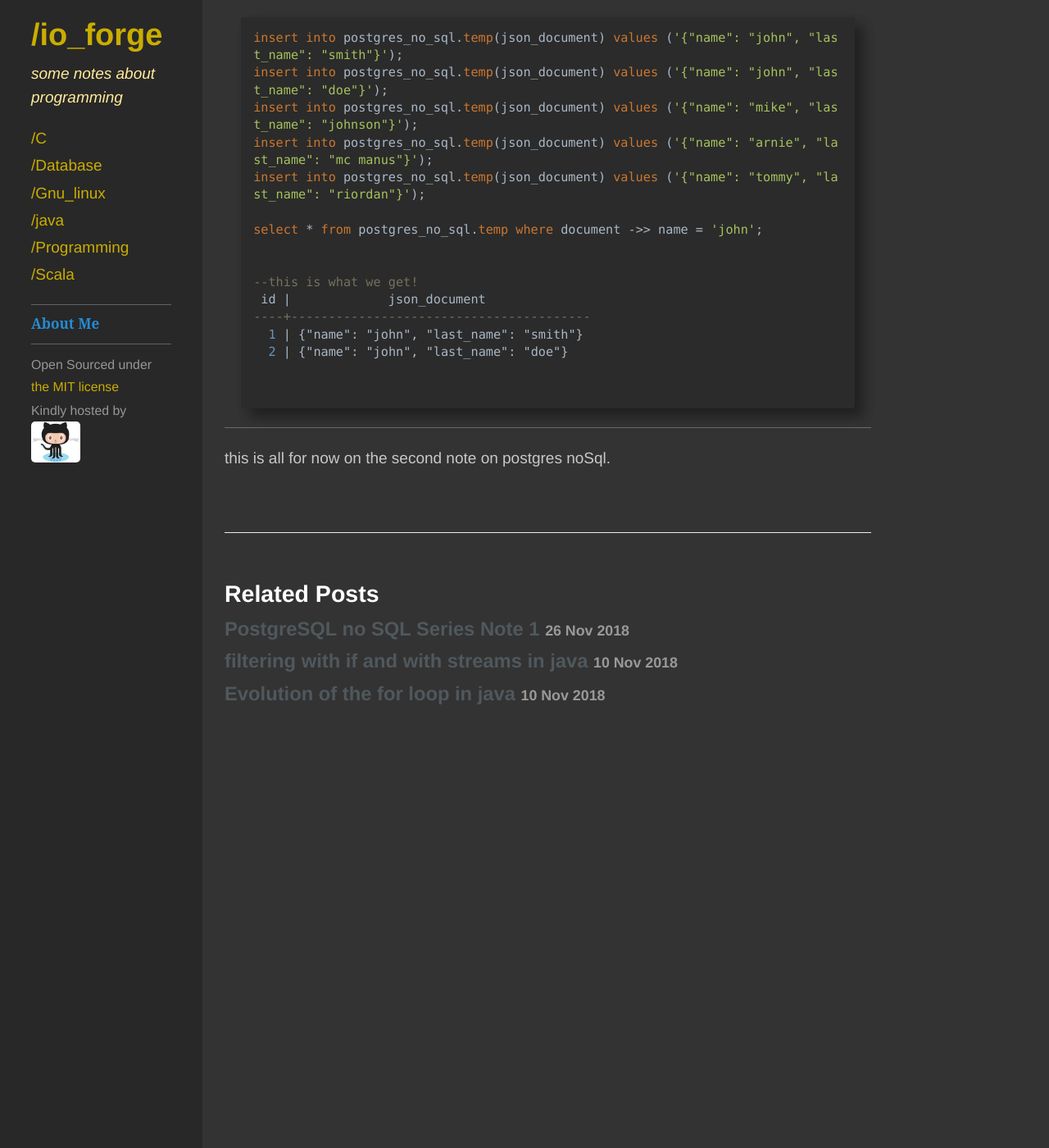
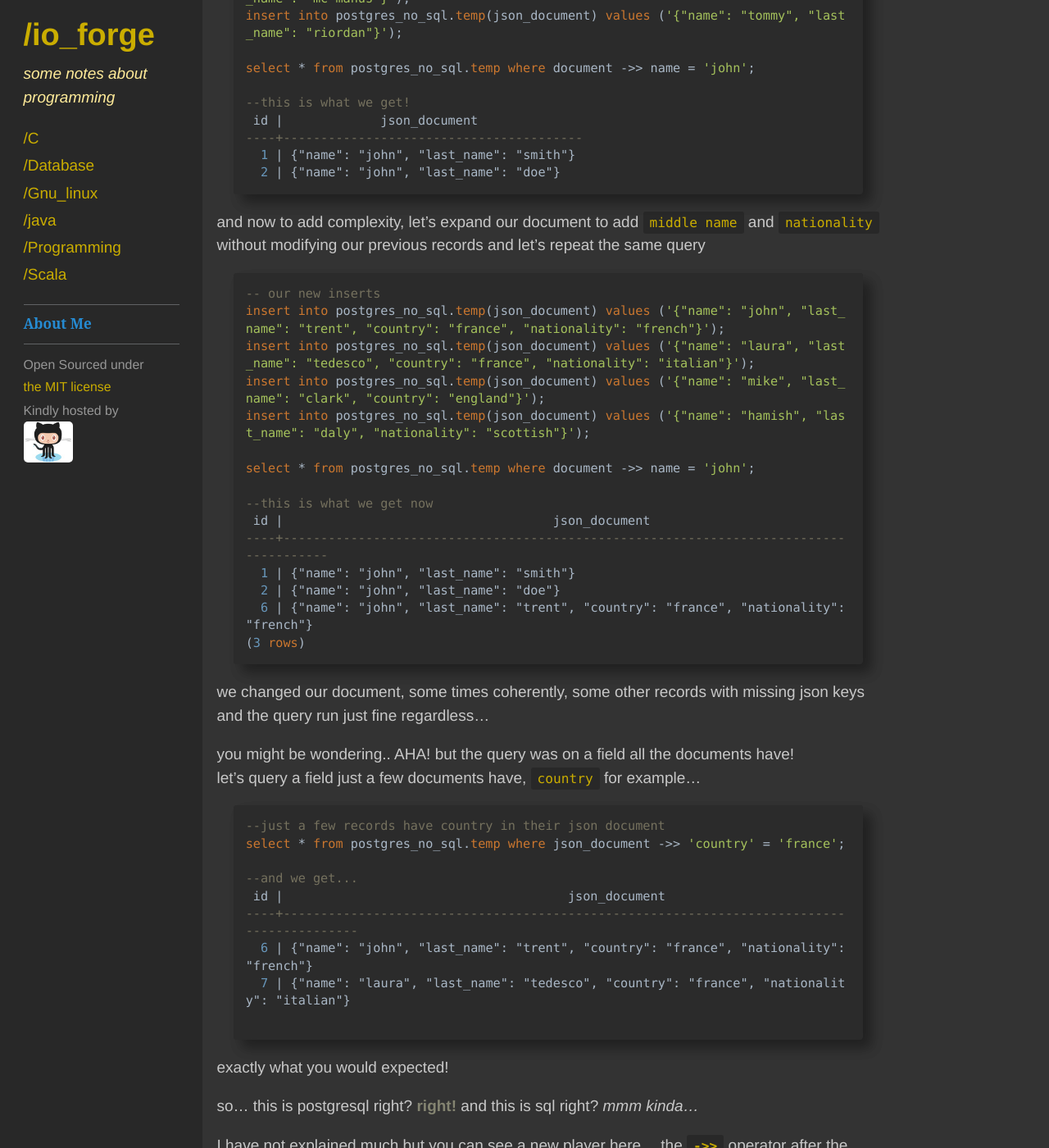
Before and after one commit to JohnnyXavier/johnnyxavier.github.io, a Jekyll site: the page built from _posts/2018-11-30-postgres-nosql-2.md, in a window 1280 px wide and 1400 px high, scrolled down 5652 px. Shown: the whole window at 82% size. Built offline with Jekyll 4.4.1, drawn with Linux system fonts in a browser that asks for light colours; comment, search, counter and statistics services are not loaded; before the commit the page ends 6653 px from its top, so only the background shows below that; some of the changed text lies outside the part shown.

Commit message:
new theme

````diff
--- a/_posts/2018-11-30-postgres-nosql-2.md
+++ b/_posts/2018-11-30-postgres-nosql-2.md
@@ -168,7 +165,7 @@ sql> insert into postgres_no_sql.temp(json_document)
      values ('{"name": "john", "last_name": "smith"}')
 [2018-12-01 21:29:04] 1 row affected in 10 ms --SUCCESS!
 
---insert an invalid json {"name": "john", "last_name": "smith}
+--insert an invalid json {"name": "john", "last_name": "smith} -> forgot to close the double quote after smith
 sql> insert into postgres_no_sql.temp(json_document)
      values ('{"name": "john", "last_name": "smith}')
 [2018-12-01 21:29:24] [22P02] ERROR: invalid input syntax for type json
@@ -177,7 +174,7 @@ sql> insert into postgres_no_sql.temp(json_document)
 [2018-12-01 21:29:24] Where: JSON data, line 1: {"name": "john", "last_name": "smith}
 ```
 
-so, this is not just characters for the database, it is a string with meaning that needs to make sense. Let's inser a few more records in our temporary table and try to query something inside that json field.
+so, this is not just characters for the database now, it is a string with meaning that needs to make sense. Let's insert a few more records in our temporary table and try to query something inside that json field.
 
 ```sql
 insert into postgres_no_sql.temp(json_document) values ('{"name": "john", "last_name": "smith"}');
@@ -188,18 +185,56 @@ insert into postgres_no_sql.temp(json_document) values ('{"name": "tommy", "last
 
 select * from postgres_no_sql.temp where document ->> name = 'john';
 
-
 --this is what we get!
  id |             json_document
 ----+----------------------------------------
   1 | {"name": "john", "last_name": "smith"}
   2 | {"name": "john", "last_name": "doe"}
+```
+and now to add complexity, let's expand our document to add `middle name` and `nationality` without modifying our previous records and let's repeat the same query
+```sql
+-- our new inserts
+insert into postgres_no_sql.temp(json_document) values ('{"name": "john", "last_name": "trent", "country": "france", "nationality": "french"}');
+insert into postgres_no_sql.temp(json_document) values ('{"name": "laura", "last_name": "tedesco", "country": "france", "nationality": "italian"}');
+insert into postgres_no_sql.temp(json_document) values ('{"name": "mike", "last_name": "clark", "country": "england"}');
+insert into postgres_no_sql.temp(json_document) values ('{"name": "hamish", "last_name": "daly", "nationality": "scottish"}');
 
+select * from postgres_no_sql.temp where document ->> name = 'john';
+
+--this is what we get now
+ id |                                    json_document
+----+--------------------------------------------------------------------------------------
+  1 | {"name": "john", "last_name": "smith"}
+  2 | {"name": "john", "last_name": "doe"}
+  6 | {"name": "john", "last_name": "trent", "country": "france", "nationality": "french"}
+(3 rows)
+```
+
+we changed our document, some times coherently, some other records with missing json keys and the query run just fine regardless...
+
+you might be wondering.. AHA! but the query was on a field all the documents have!<br>
+let's query a field just a few documents have, `country` for example...
+```sql
+--just a few records have country in their json document
+select * from postgres_no_sql.temp where json_document ->> 'country' = 'france';
+
+--and we get...
+ id |                                      json_document
+----+------------------------------------------------------------------------------------------
+  6 | {"name": "john", "last_name": "trent", "country": "france", "nationality": "french"}
+  7 | {"name": "laura", "last_name": "tedesco", "country": "france", "nationality": "italian"}
 
 ```
+exactly what you would expected!
 
+so... this is postgresql right? **right!**
+and this is sql right? *mmm kinda...*
 
+I have not explained much but you can see a new player here... the **`->>`** operator after the `where` clause.
 
+well... this was just getting our feet wet on a tiny toy example for a toy query about the features of `PostgreSQL` as a document store database...
+
+on the next notes of the series we will start answering the many question on how to use this new `json` and `jsonb` fields. How to merge add delete combine data to and from these documents, how to optimize searches mixing SQL and noSQL, what to index and how, and what to avoid...
 
 ---
 
--- a/public/css/blackdoc.scss
+++ b/public/css/blackdoc.scss
@@ -637,8 +637,8 @@ a.sidebar-nav-item:focus {
 
 .container {
   max-width: 36rem;
-  padding-left: 1rem;
-  padding-right: 1rem;
+  padding-left: 0.5rem;
+  padding-right: 0.5rem;
   margin-left: auto;
   margin-right: auto;
 }
````
Also changed, not shown: other parts of _posts/2018-11-30-postgres-nosql-2.md (+4 -7 lines).
